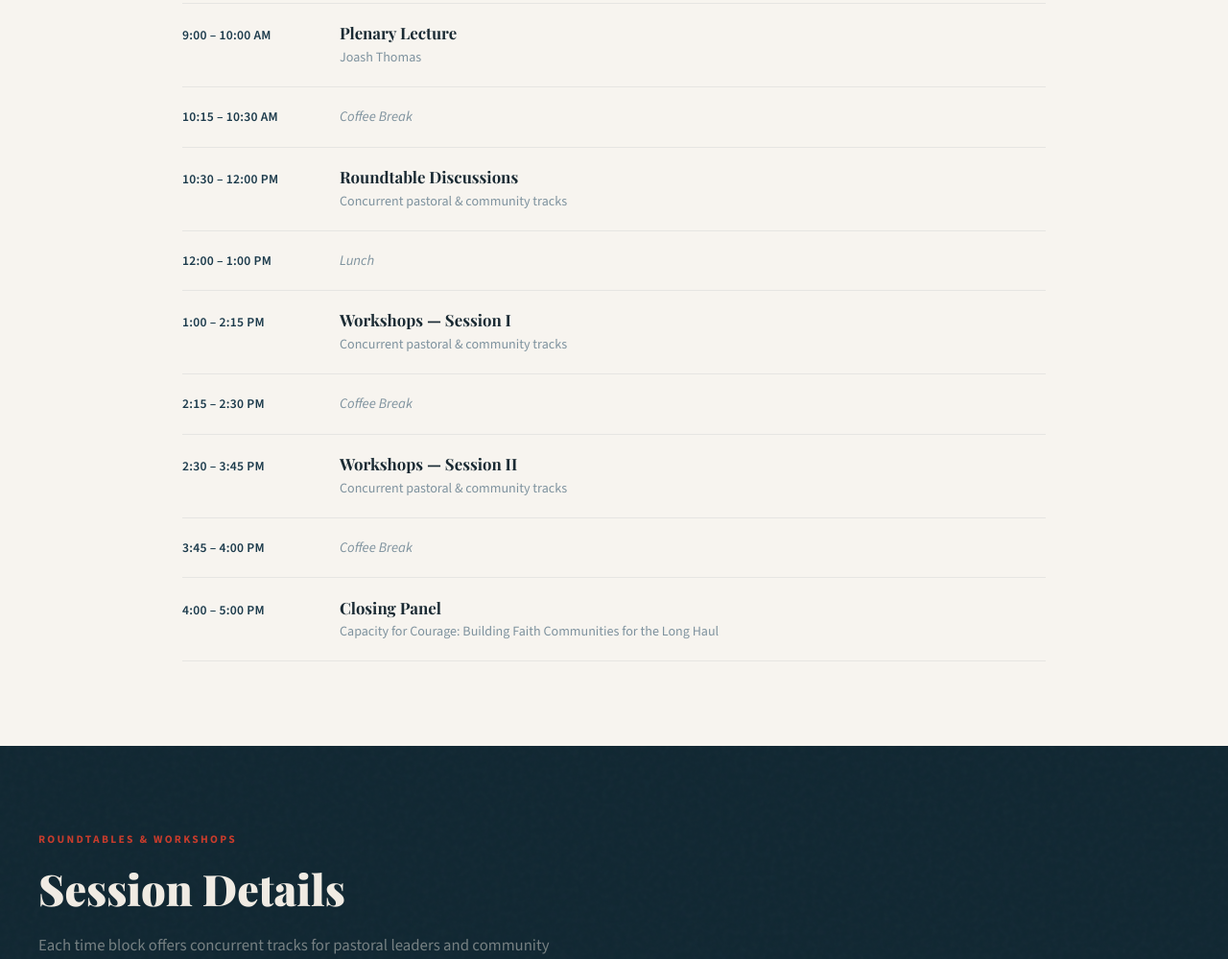
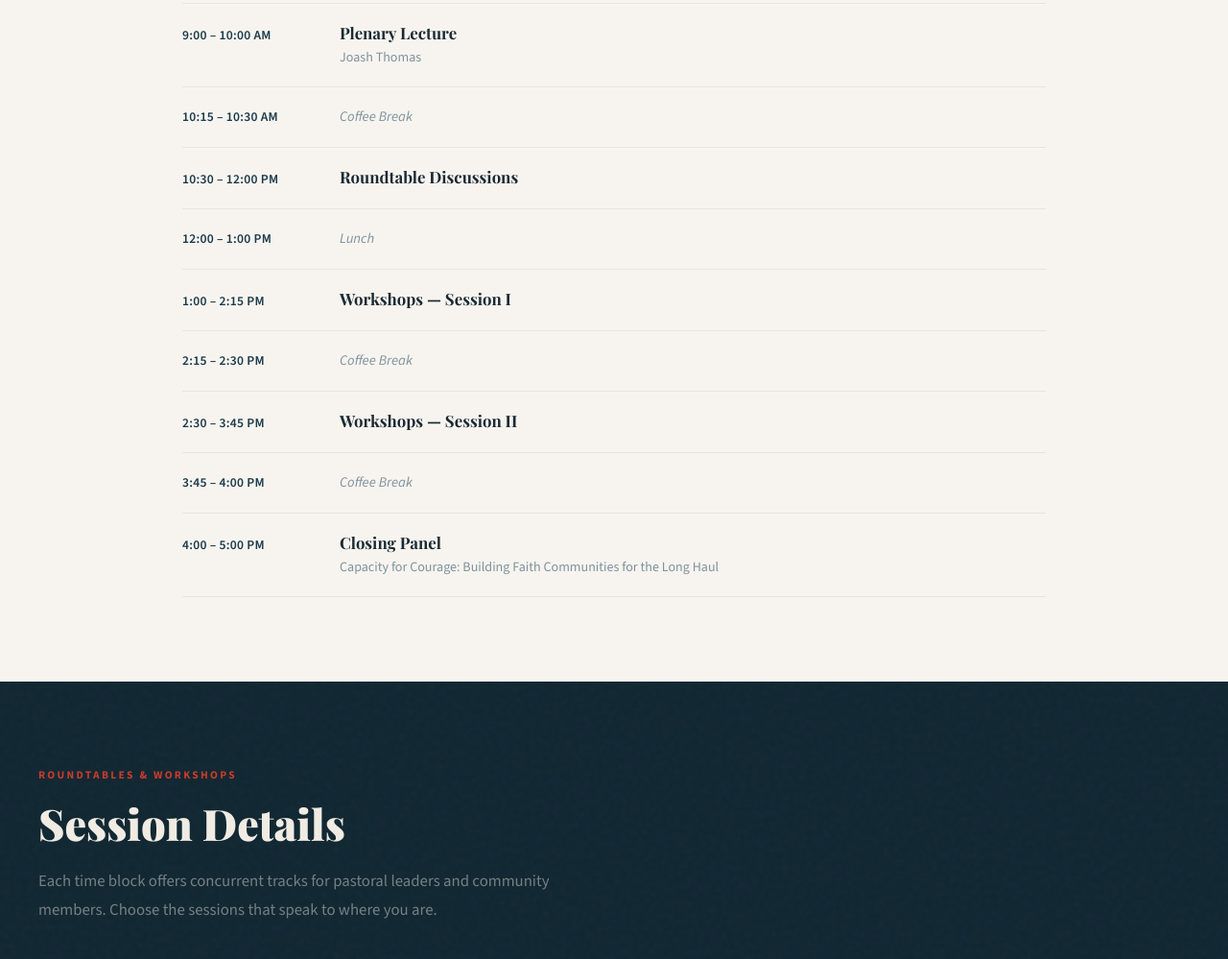
Before and after one commit to ics-communications/f2bf, a plain HTML site: page conference-may13/index.html in a window 1280 px wide. Shown: the part 3244-4243 px from the top of the page at 96% size. Drawn offline with nearby package versions, Linux system fonts and the light colour scheme; a web font is replaced by a local one.

Commit message:
Update index.html

```diff
--- a/conference-may13/index.html
+++ b/conference-may13/index.html
@@ -1095,7 +1095,7 @@
             <span class="cf-schedule__time">10:30 – 12:00 PM</span>
             <div>
               <div class="cf-schedule__event-title">Roundtable Discussions</div>
-              <div class="cf-schedule__event-note">Concurrent pastoral &amp; community tracks</div>
+
             </div>
           </div>
           <div class="cf-schedule__item cf-schedule__item--break">
@@ -1106,7 +1106,7 @@
             <span class="cf-schedule__time">1:00 – 2:15 PM</span>
             <div>
               <div class="cf-schedule__event-title">Workshops — Session I</div>
-              <div class="cf-schedule__event-note">Concurrent pastoral &amp; community tracks</div>
+
             </div>
           </div>
           <div class="cf-schedule__item cf-schedule__item--break">
@@ -1117,7 +1117,7 @@
             <span class="cf-schedule__time">2:30 – 3:45 PM</span>
             <div>
               <div class="cf-schedule__event-title">Workshops — Session II</div>
-              <div class="cf-schedule__event-note">Concurrent pastoral &amp; community tracks</div>
+
             </div>
           </div>
           <div class="cf-schedule__item cf-schedule__item--break">
```
